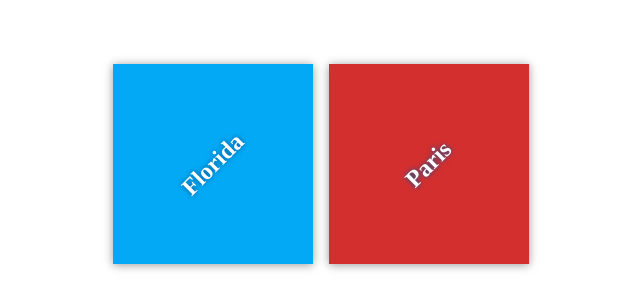
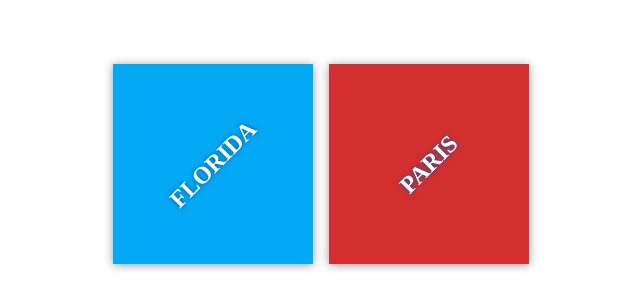
Before and after one commit to Hamzat-AbdulRahman/my-travel-plans, a plain HTML site: page index.html in a window 1280 px wide. Shown: the part 236-544 px from the top of the page, without its empty margins (319-959 px from the left). Drawn offline with Linux system fonts and the light colour scheme.

```diff
--- a/index.html
+++ b/index.html
@@ -11,11 +11,11 @@
     <div class="container">
         <div class="destination-container">
             <div class="destination" id="florida">
-                <h2>Florida</h2>
+                <h2>FLORIDA</h2>
             </div>
 
             <div class="destination" id="paris">
-                <h2>Paris</h2>
+                <h2>PARIS</h2>
             </div>
         </div>
     </div>
```
